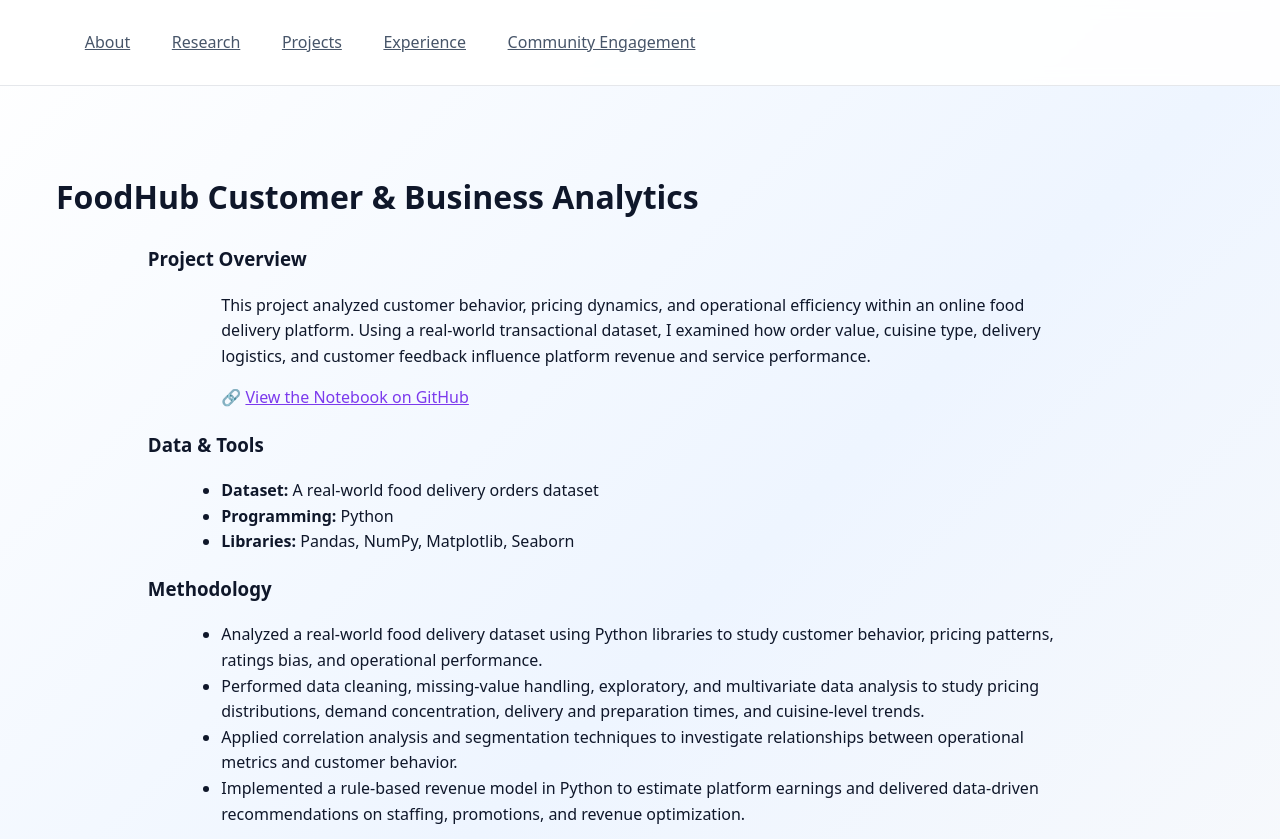
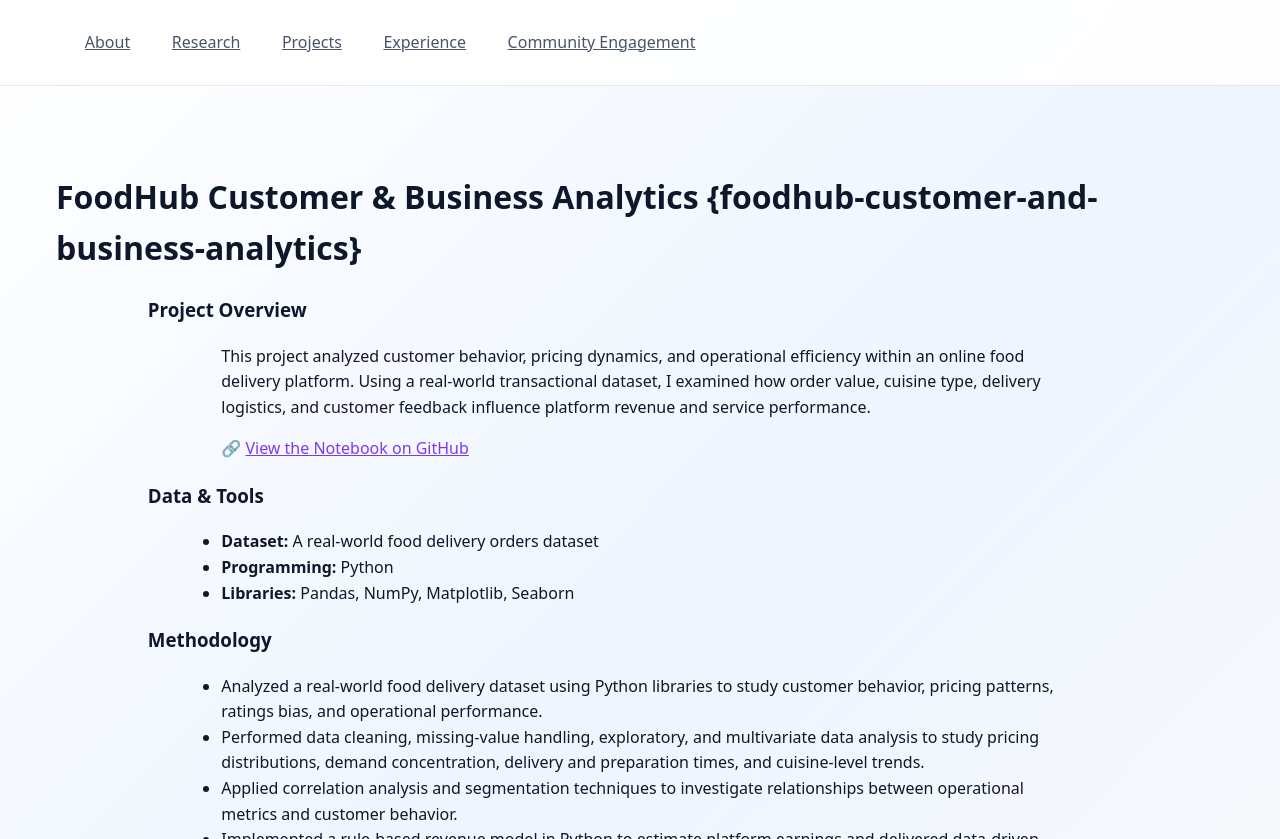
Before and after one commit to SARAH-GAKII/sarah-gakii.github.io, a Jekyll site: the page built from projects/foodhub-customer-and-business-analytics.md, in a window 1280 px wide and 900 px high, cut to the strip 0-839 px from the top of the window. Built offline with Jekyll 4.4.1, drawn with Linux system fonts in a browser that asks for light colours.

Commit message:
Update foodhub-customer-and-business-analytics.md

```diff
--- a/projects/foodhub-customer-and-business-analytics.md
+++ b/projects/foodhub-customer-and-business-analytics.md
@@ -3,7 +3,7 @@
 title: FoodHub Customer & Business Analytics
 ---
 
-# FoodHub Customer & Business Analytics
+# FoodHub Customer & Business Analytics {foodhub-customer-and-business-analytics}
 
 ### Project Overview
 This project analyzed customer behavior, pricing dynamics, and operational efficiency within an online food delivery platform. Using a real-world transactional dataset, I examined how order value, cuisine type, delivery logistics, and customer feedback influence platform revenue and service performance.
```
